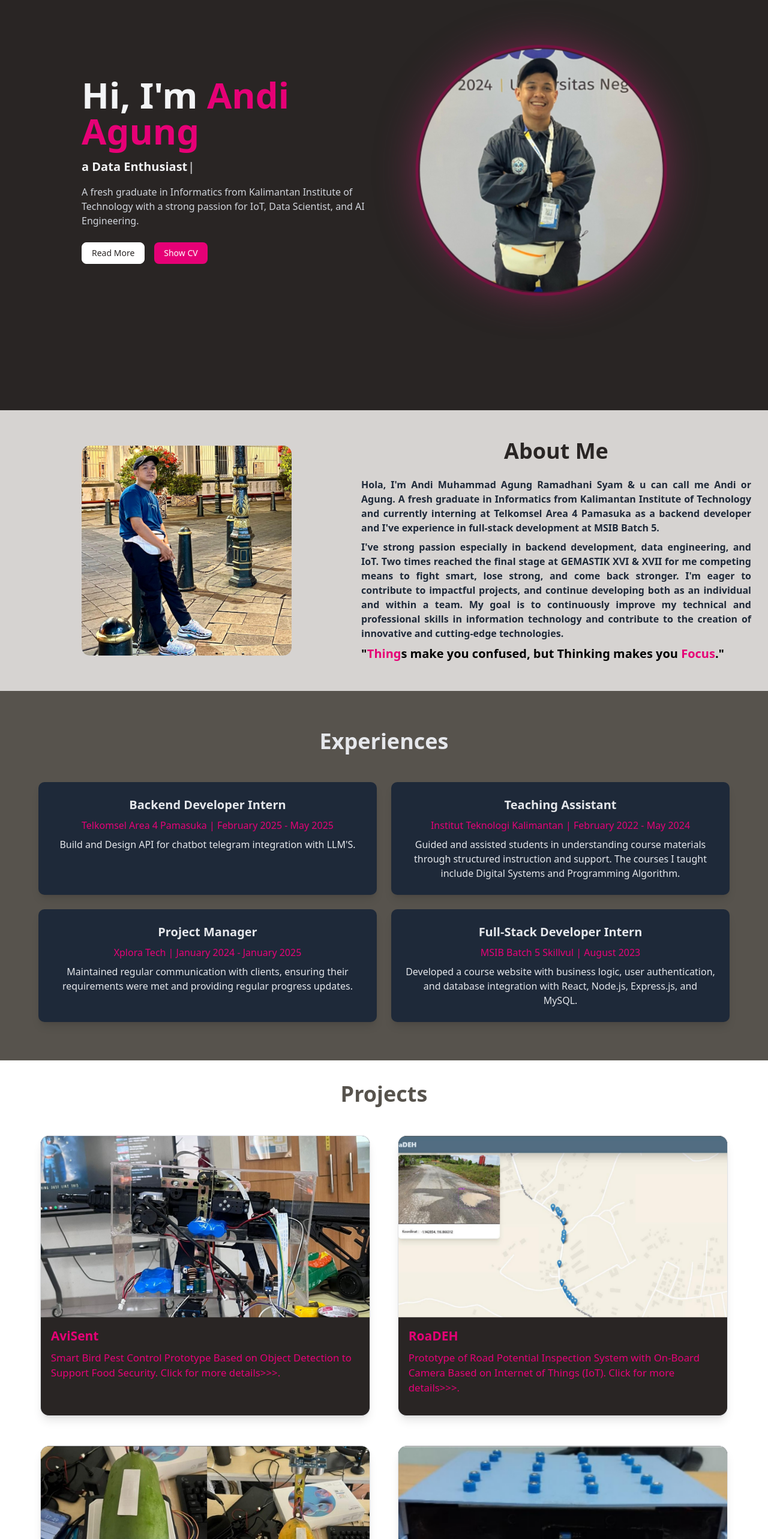
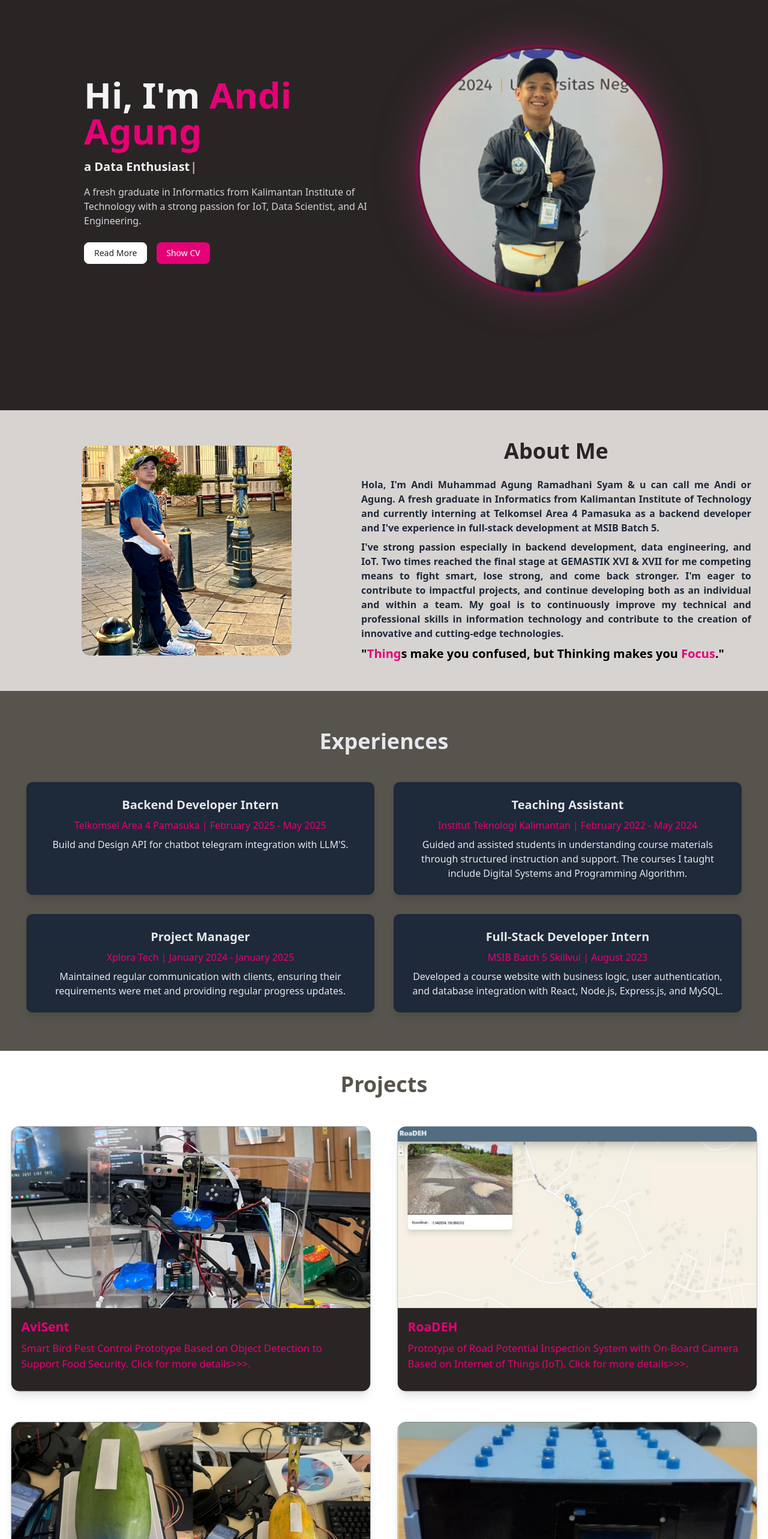
Before and after one commit to possible112/portfolio-pribadi, a Next.js app: page / in a window 1280 px wide. Shown: the part 180-2746 px from the top of the page at 60% size. Built offline with nearby package versions, Linux system fonts and the light colour scheme.

Commit message:
update 2.2

```diff
--- a/src/app/page.tsx
+++ b/src/app/page.tsx
@@ -13,7 +13,7 @@ export default function Home() {
       <section id="hero" className="min-h-screen w-full flex flex-col md:flex-row items-center justify-center bg-stone-800 text-white px-2 py-12 md:px-16">
         <div className="w-full grid md:grid-cols-2 gap-6 items-center py-8 md:px-16">
           {/* Left: Text */}
-          <div className="px-2 space-y-4 text-center md:text-left">
+          <div className="px-3 space-y-4 text-center md:text-left">
             <h1 className="text-pink-600 text-4xl md:text-6xl font-bold">
               <span className="text-gray-100">Hi, I&apos;m</span> Andi Agung
             </h1>
@@ -98,7 +98,7 @@ export default function Home() {
       {/* experiences Section */}
       <section id="experiences" className="scroll-mt-32 py-16 bg-stone-600 text-center px-6">
         <h2 className="text-4xl font-semibold text-gray-200 mb-12">Experiences</h2>
-        <div className="grid grid-cols-1 sm:grid-cols-2 md:grid-cols-2 lg:grid-cols-2 max-w-6xl mx-auto gap-6">
+        <div className="grid grid-cols-1 sm:grid-cols-2 md:grid-cols-2 lg:grid-cols-2 max-w-7xl px-5 mx-auto gap-8">
           {/* Experience 1 */}
           <div className="bg-gray-800 text-white p-6 rounded-lg shadow-lg hover:scale-105 transform transition-all duration-300">
             <h3 className="text-xl text-gray-200 font-semibold mb-2">Backend Developer Intern</h3>
@@ -138,9 +138,9 @@ export default function Home() {
       </section>
 
       {/* Projects Section */}
-      <section id="projects" className="scroll-mt-32 max-w-6xl mx-auto py-4">
+      <section id="projects" className="scroll-mt-32 max-w-7xl mx-auto py-4">
         <h2 className="text-4xl text-stone-600 font-bold text-center mt-5 mb-15">Projects</h2>
-        <div className="grid grid-cols-1 sm:grid-cols-2 md:grid-cols-2 lg:grid-cols-2 gap-18 mb-18 px-4">
+        <div className="grid grid-cols-1 sm:grid-cols-2 md:grid-cols-2 lg:grid-cols-2 gap-18 mb-18 px-8">
           <ProjectCard
             title="AviSent"
             description="Smart Bird Pest Control Prototype Based on Object Detection to Support Food Security. Click for more details>>>."
```
